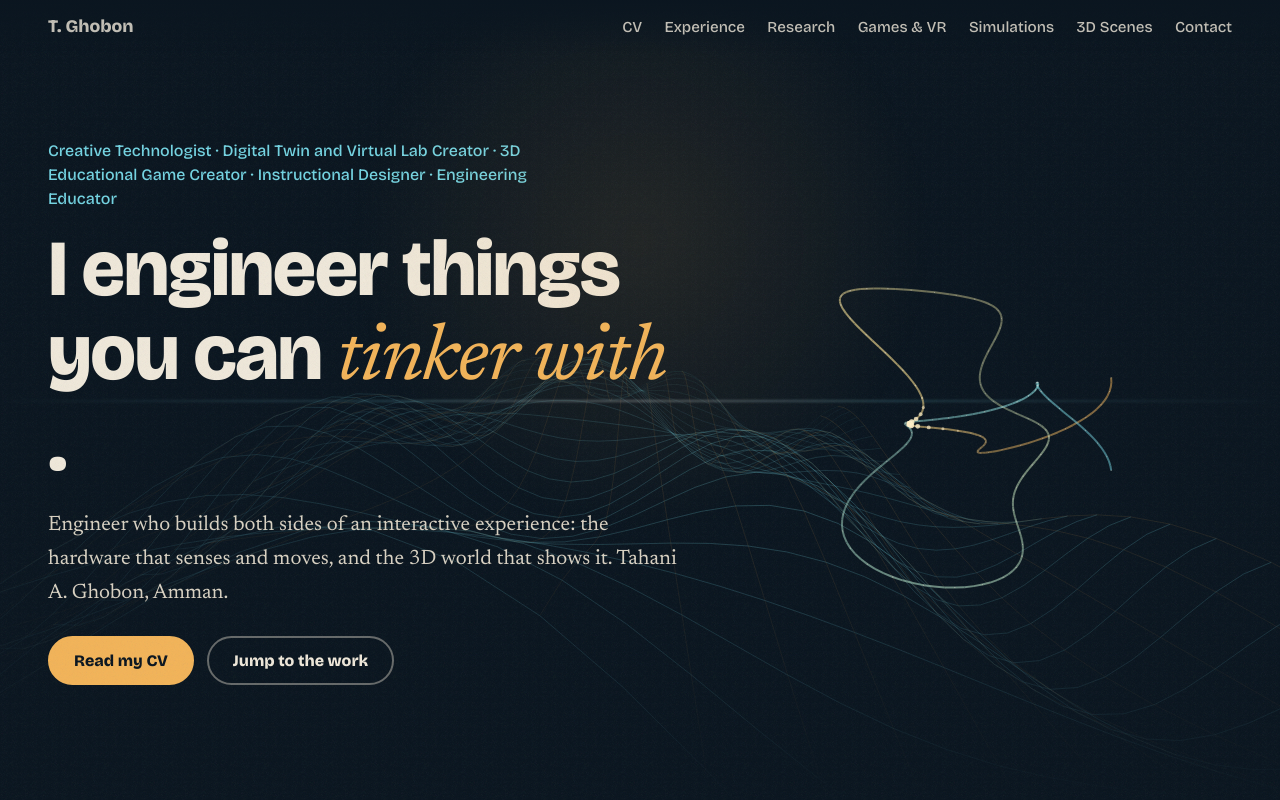
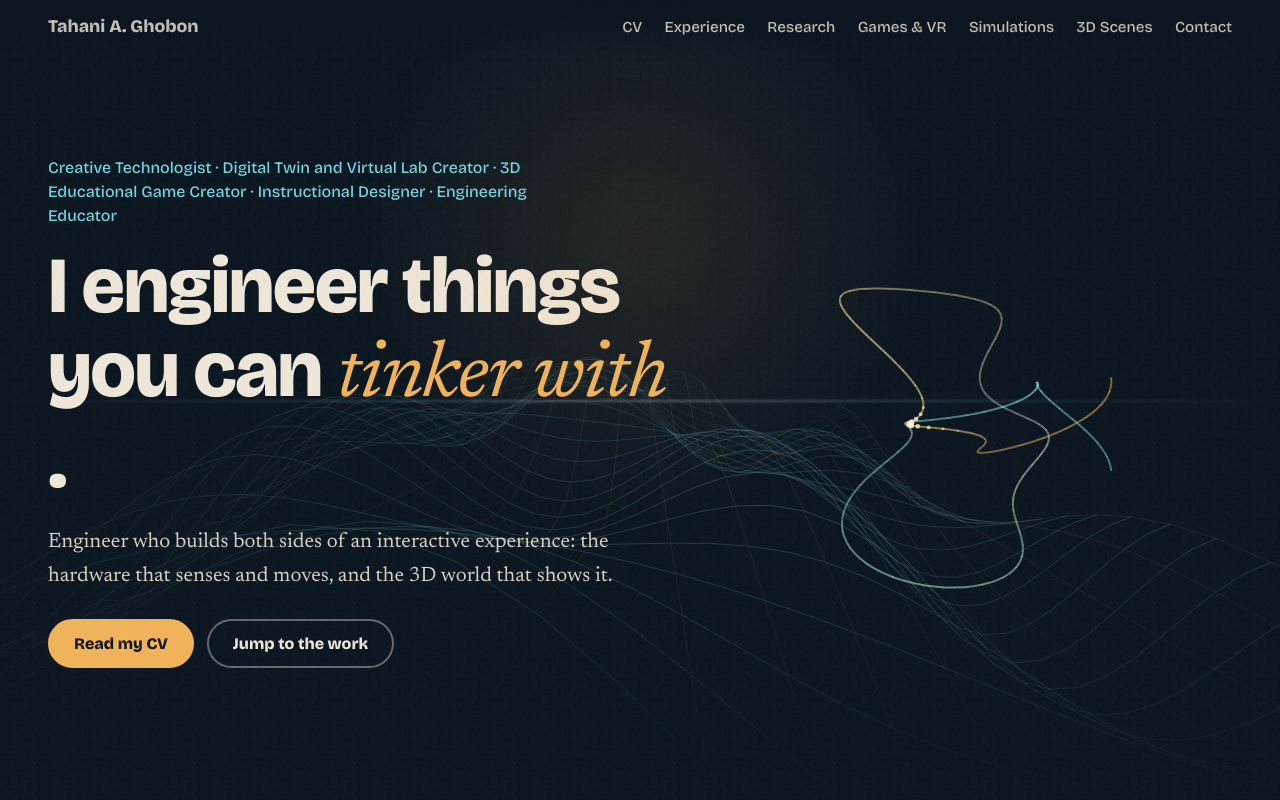
Before and after one commit to tahanighobon/Tahani_Portfolio, a plain HTML site: page index.html in a window 1280 px wide. Shown: the top 800 px of the page. Drawn offline with nearby package versions, Linux system fonts and the light colour scheme; animation ran at ten frames a second.

Commit message:
Update index.html

```diff
--- a/index.html
+++ b/index.html
@@ -19,7 +19,7 @@
 <div class="spot" id="spot" aria-hidden="true"></div>
 
 <header class="nav">
-  <a href="#top" class="logo">T. Ghobon</a>
+  <a href="#top" class="logo">Tahani A. Ghobon</a>
   <nav>
     <a href="#cv">CV</a><a href="#experience">Experience</a><a href="#research">Research</a>
     <a href="#games">Games &amp; VR</a><a href="#labs">Simulations</a><a href="#scenes">3D Scenes</a><a href="#contact">Contact</a>
@@ -32,7 +32,7 @@
   <div class="hero-copy">
     <p class="kicker">Creative Technologist · Digital Twin and Virtual Lab Creator · 3D Educational Game Creator · Instructional Designer · Engineering Educator</p>
     <h1>I engineer things<br>you can <span id="verb">touch</span>.</h1>
-    <p class="lede">Engineer who builds both sides of an interactive experience: the hardware that senses and moves, and the 3D world that shows it. Tahani A. Ghobon, Amman.</p>
+    <p class="lede">Engineer who builds both sides of an interactive experience: the hardware that senses and moves, and the 3D world that shows it.</p>
     <div class="cta">
       <a class="btn" href="#cv">Read my CV</a>
       <a class="btn ghost" href="#games">Jump to the work</a>
```
